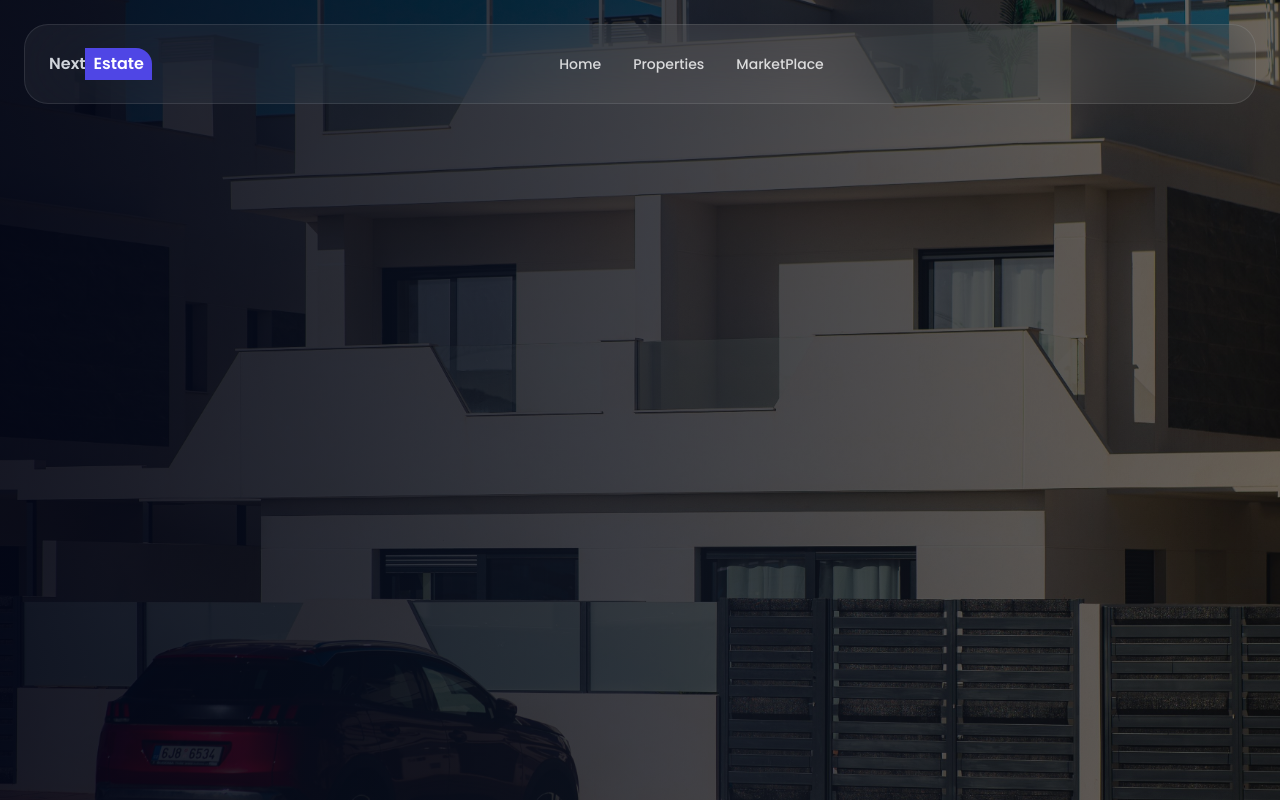
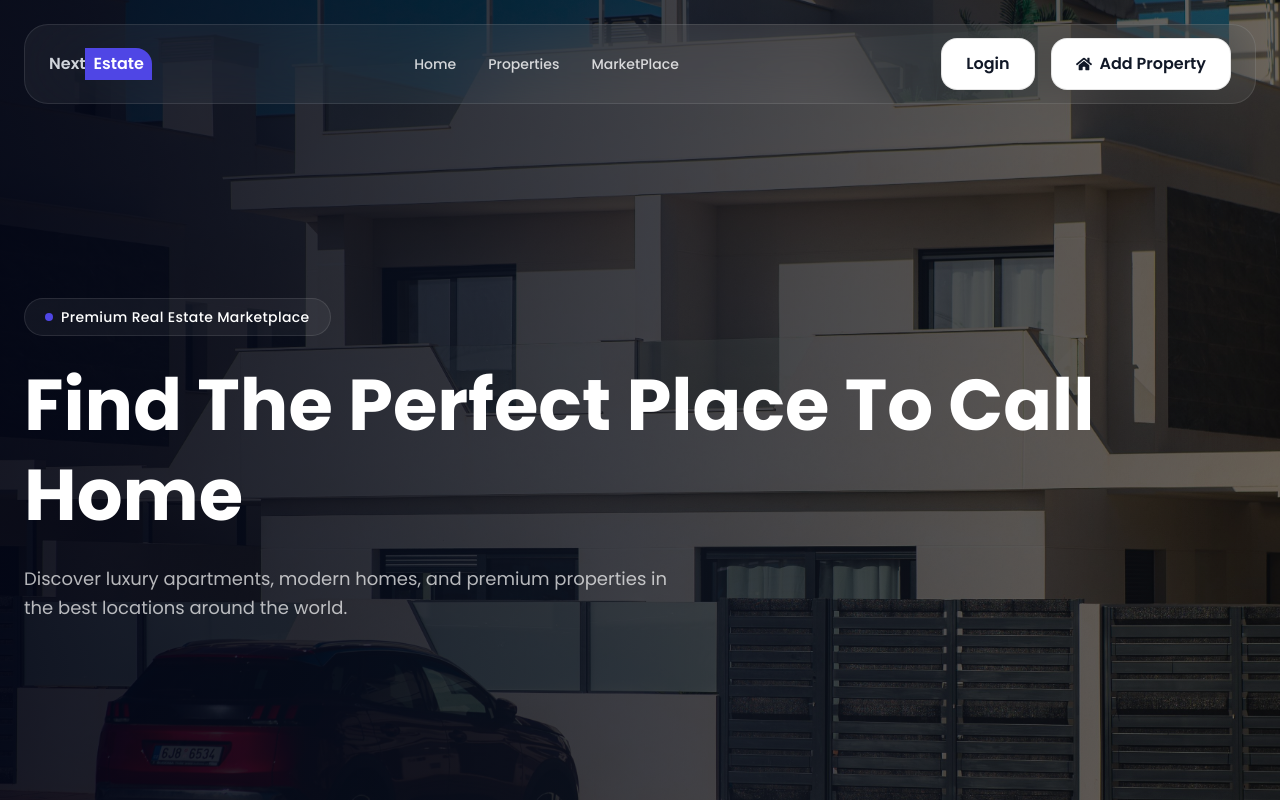
Before and after one commit to ML510/Real-Estate-Marketplace-Project, a Next.js app: page / in a window 1280 px wide. Built offline with nearby package versions, Linux system fonts and the light colour scheme.

Commit message:
Create Button.tsx, Add Desktop Button, Add to mobile menu and mobile button in Navbar.tsx, Add to content and heading in page.tsx

```diff
--- a/package.json
+++ b/package.json
@@ -9,9 +9,11 @@
     "lint": "eslint"
   },
   "dependencies": {
+    "clsx": "^2.1.1",
     "next": "16.3.1",
     "react": "19.2.8",
-    "react-dom": "19.2.8"
+    "react-dom": "19.2.8",
+    "react-icons": "^5.7.0"
   },
   "devDependencies": {
     "@tailwindcss/postcss": "^4",
--- a/src/app/page.tsx
+++ b/src/app/page.tsx
@@ -14,7 +14,33 @@ export default function Home() {
         {/* gradient */}
         <div className="absolute inset-0 bg-linear-to-r from-slate-950/80 via-slate-900/50 to-transparent" />
 
+        {/* content */}
+        <div className="relative z-10 w-full">
+          <div className="mx-auto max-w-7x1 px-6 1g:px-12">
+            {/* badge */}
+            <div className=" mb-6 inline-flex items-center gap-2 rounded-full border border-white/10 bg-white/5 px-5 py-2 backdrop-blur-x1">
+              <div className="w-2 h-2 rounded-full bg-primary" />
+
+              <span className="text-sm font-medium tracking-wide
+                text-white">
+                Premium Real Estate Marketplace
+              </span>
+            </div>
+
+
+            {/* heading */}
+            <h2 className=" text-4xl font-bold leading-tight text-white md:text-6xl lg:text-7xl">
+              Find The Perfect Place To Call Home
+            </h2>
+
+            <p className=" mt-6 max-w-2xl text-lg leading-relaxed text-white/70">
+              Discover luxury apartments, modern homes, and premium
+              properties
+                  in the best locations around the world.
+            </p>
+          </div>
+        </div>
       </section>
-    </FrontendLayout>
+    </FrontendLayout >
   );
 }
--- a/src/components/navbar/Navbar.tsx
+++ b/src/components/navbar/Navbar.tsx
@@ -1,4 +1,11 @@
+"use client"
+
 import Link from "next/link";
+import Button from "../ui/Button";
+import { FaHome } from "react-icons/fa";
+import { useState } from "react";
+import { IoClose } from "react-icons/io5";
+import { HiOutlineMenuAlt3 } from "react-icons/hi";
 
 interface NavbarProps {
     variant?: "transparent" | "solid"
@@ -7,6 +14,8 @@ interface NavbarProps {
 const navLinks = ["Home", "Properties", "MarketPlace"]
 
 function NavBar({ variant = "transparent" }: NavbarProps) {
+
+    const [isOpen, setIsOpen] = useState(false);
 
     const isTransparent = variant === "transparent"
 
@@ -37,15 +46,54 @@ function NavBar({ variant = "transparent" }: NavbarProps) {
 
                     {/* desktop buttons */}
                     <div className="hidden lg:flex items-center gap-4">
+                        <Button variant="outline">
+                            Login
+                        </Button>
+                        <Button icon={<FaHome />} variant="outline">
+                            Add Property
+                        </Button>
+                    </div>
+
+                    {/* mobile menu button */}
+                    <button className={`
+                        flex h-11 w-11 items-center justify-center
+                        rounded-2xl transition lg:hidden
+                        ${isTransparent ? "border border-white /10 bg-white/5 text-white" : "border border-black/10 bg-background text-text"}
+                    `} onClick={() => setIsOpen(!isOpen)}>
+                        {isOpen ? <IoClose size={24} /> : <HiOutlineMenuAlt3 size={24} />}
+                    </button>
 
 
-                    </div>
 
                 </nav>
+                {/* mobile menu */}
+                {isOpen && (
+                    <div className={`mt-4 rounded-3x1 p-6 backdrop-blur-2xl lg:hidden
+                        ${isTransparent ? "border border-white/10 bg-secondary 95" : "border border-black/5 bg-white"}
+                        `}>
 
+                        <div className="flex flex-col gap-5">
+                            {navLinks.map((item) => (
+                                <Link key={item} href={item === "Home" ? "/" : `${item.toLowerCase()}`} className={`transition hover:text-primary ${isTransparent ? "text-white/80" : "text-text/70"}`}>
+                                    {item}
+                                </Link>
+                            ))}
+
+                            <div className="flex flex-col gap-3 mt-4">
+                                <Button variant="outline">
+                                    Login
+                                </Button>
+                                <Button icon={<FaHome />} variant="outline">
+                                    Add Property
+                                </Button>
+                            </div>
+
+                        </div>
+                    </div>
+                )}
             </div>
 
-        </section>
+        </section >
     )
 }
 
--- /dev/null
+++ b/src/components/ui/Button.tsx
@@ -0,0 +1,69 @@
+import { clsx } from "clsx";
+import { ButtonHTMLAttributes, ReactNode } from "react";
+
+type ButtonProps = ButtonHTMLAttributes<HTMLButtonElement> & {
+
+    variant?: "primary" | "outline",
+    icon?: ReactNode,
+    iconPosition?: "left" | "right",
+    fullWidth?: boolean,
+    loading?: boolean
+}
+
+function Button({ variant = "primary", children, icon, iconPosition = "left", fullWidth = false, loading = false, disabled, className, ...props }: ButtonProps) {
+    return (
+        <button
+            disabled={loading || disabled}
+            className={clsx(
+                `
+                    inline-flex items-center justify-center gap-2
+                    h-13 px-6
+                    rounded-2xl
+                    font-semibold
+                    transition-all duration-300
+                    cursor-pointer
+                `, {
+                    "bg-primary text-white hover:bg-primary/90":
+                    variant === "primary",
+
+                    "border border-black/10 bg-card text-text hover:border-primary hover:text-primary":
+                    variant === "outline",
+
+                    "w-full": fullWidth,
+
+                    "opacity-70 cursor-not-allowed":
+                    loading || disabled
+                },
+                className
+            )}
+            {...props}
+        >
+            {loading ? (
+                <>
+                <div className="h-4 w-4
+                    animate-spin
+                    rounded-full
+                    border-2
+                    border-current
+                    border-t-transparent"/>
+
+                    <span>Loading...</span>
+                </>
+            ) : (
+                <>
+                {icon && iconPosition === "left" && (
+                    <span>{icon}</span>
+                )}
+
+                {children}
+
+                {icon && iconPosition === "right" && (
+                   <span>{icon}</span>
+                )}
+                </>
+            )}
+        </button >
+    )
+}
+
+export default Button
```
Also changed, not shown: 1 other file (tests, documents, lock files or other folders).
